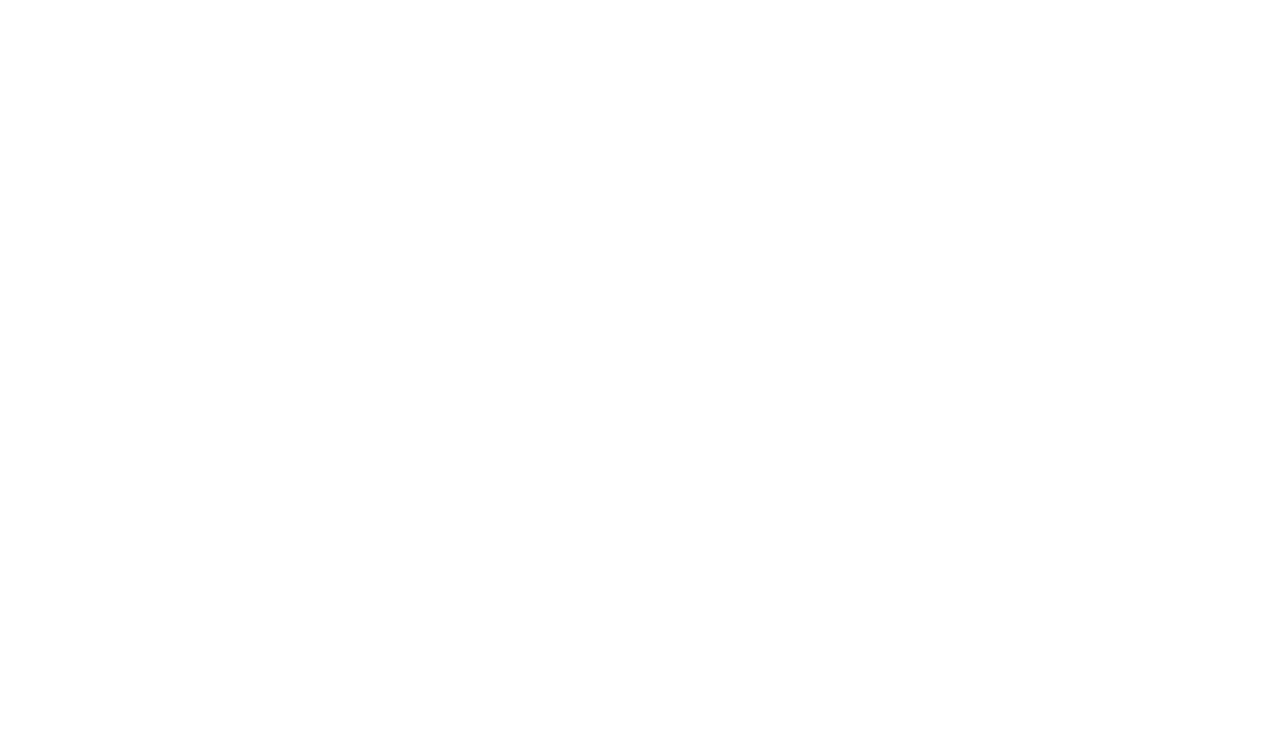
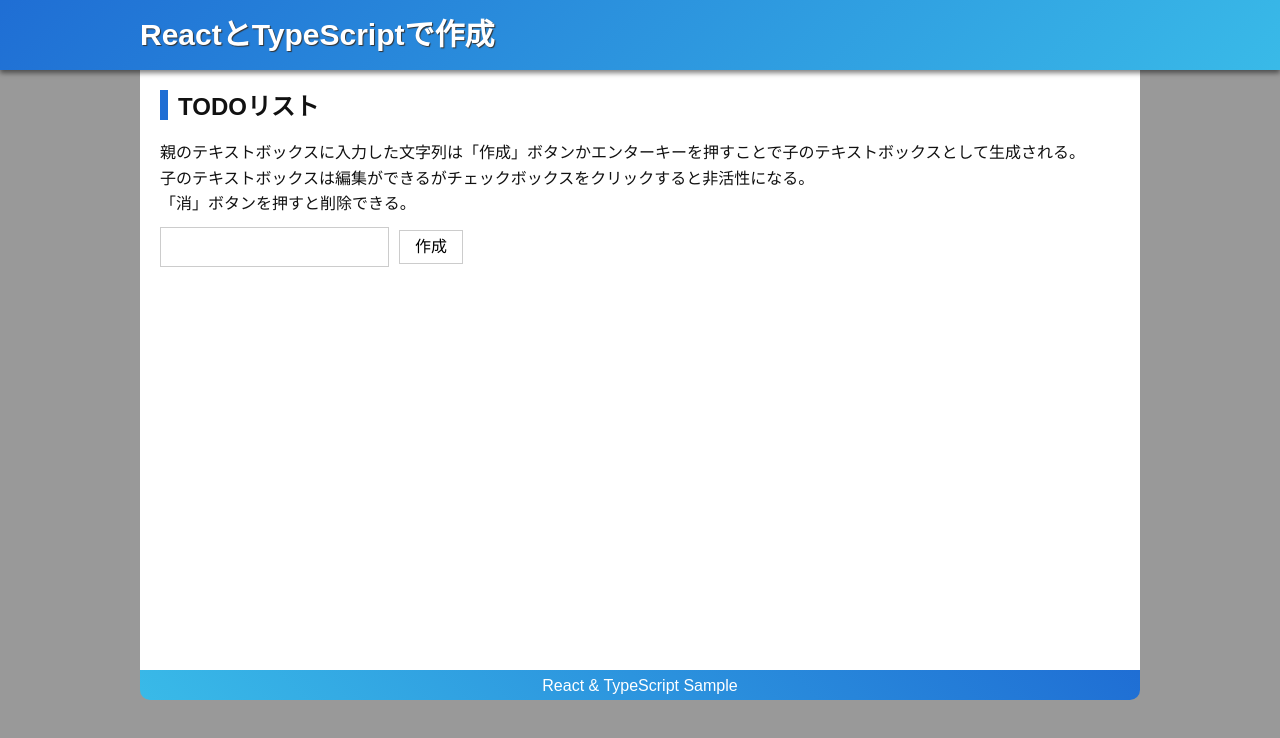
Before and after one commit to mc-daigo/portfolio, a plain HTML site: page react/01/index.html in a window 1280 px wide. Drawn offline with Linux system fonts and the light colour scheme; the site is published under a folder, as on GitHub Pages, so addresses that start at the root find nothing.

Commit message:
react01-tanishisama：リンクを相対パスに変更

```diff
--- a/react/01/index.html
+++ b/react/01/index.html
@@ -1 +1 @@
-<!doctype html><html lang="en"><head><meta charset="utf-8"/><link rel="icon" href="/favicon.ico"/><meta name="viewport" content="width=device-width,initial-scale=1"/><meta name="theme-color" content="#000000"/><meta name="description" content="Web site created using create-react-app"/><link rel="apple-touch-icon" href="/logo192.png"/><link rel="manifest" href="/manifest.json"/><title>React App</title><script defer="defer" src="/static/js/main.86a915e4.js"></script><link href="/static/css/main.1bf73f0e.css" rel="stylesheet"></head><body><noscript>You need to enable JavaScript to run this app.</noscript><div id="root"></div></body></html>
+<!doctype html><html lang="en"><head><meta charset="utf-8"/><link rel="icon" href="/favicon.ico"/><meta name="viewport" content="width=device-width,initial-scale=1"/><meta name="theme-color" content="#000000"/><meta name="description" content="Web site created using create-react-app"/><link rel="apple-touch-icon" href="./logo192.png"/><link rel="manifest" href="./manifest.json"/><title>React App</title><script defer="defer" src="./static/js/main.86a915e4.js"></script><link href="./static/css/main.1bf73f0e.css" rel="stylesheet"></head><body><noscript>You need to enable JavaScript to run this app.</noscript><div id="root"></div></body></html>
```
